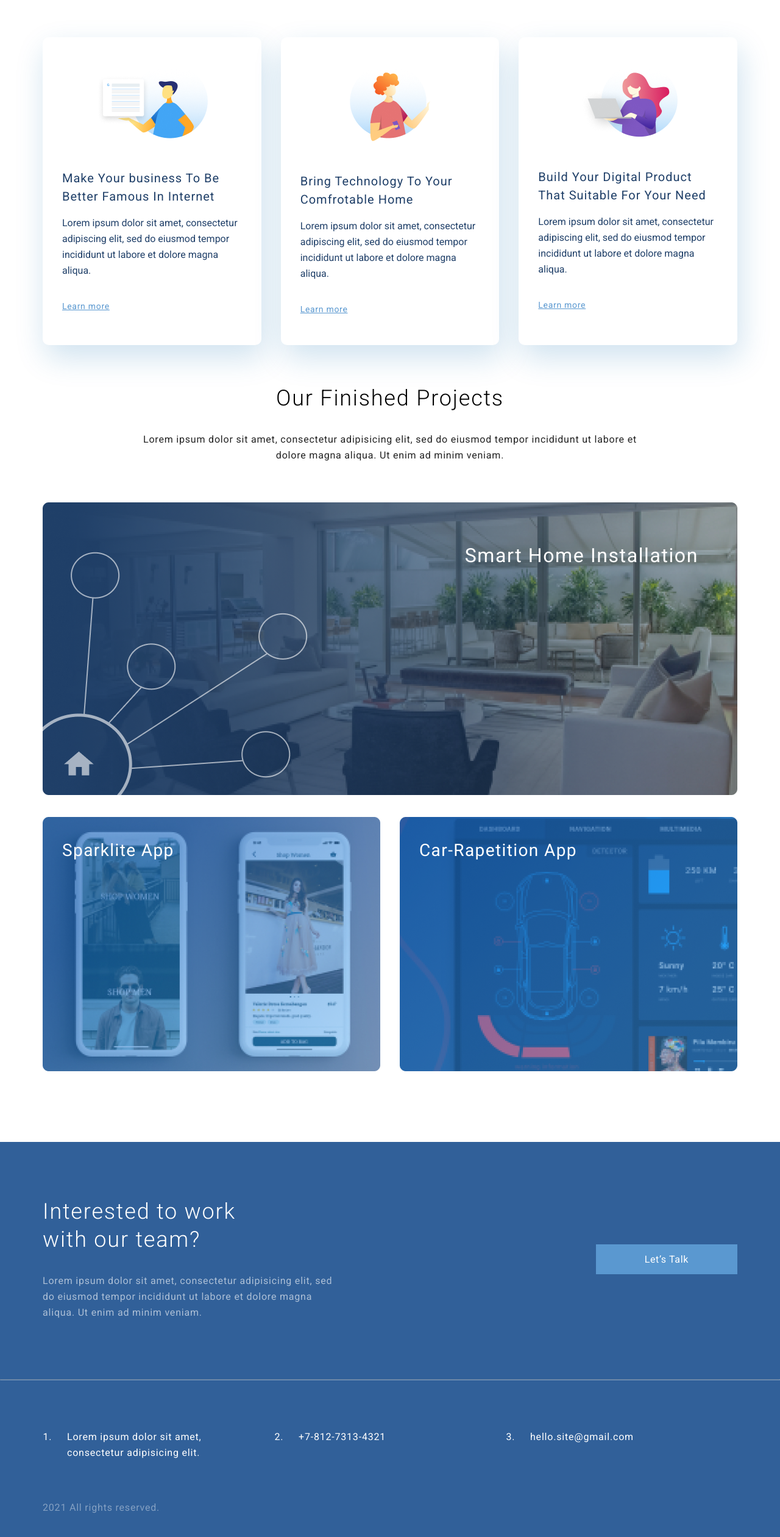
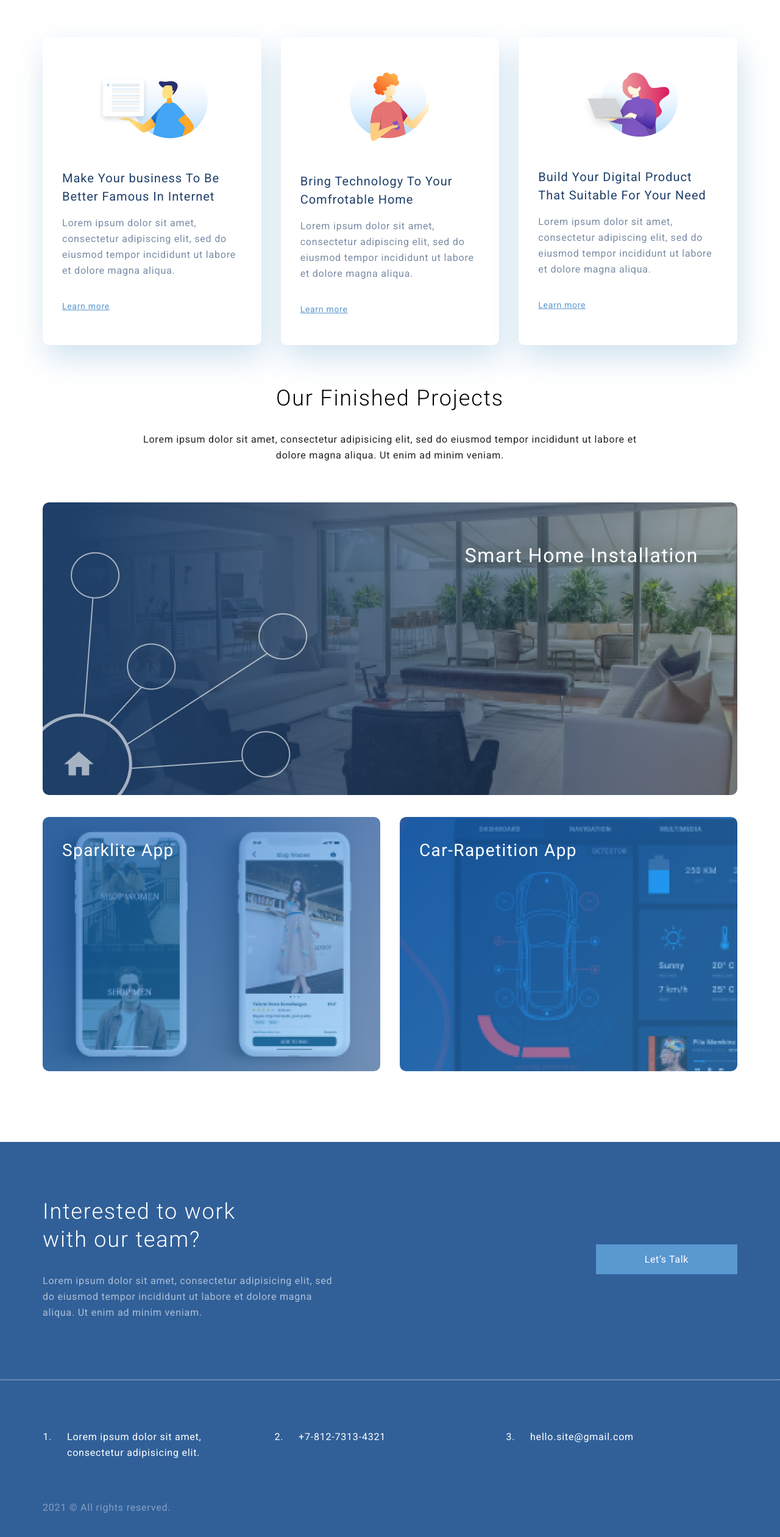
Before and after one commit to AlexShep5/landingone, a plain HTML site: page index.html in a window 1280 px wide. Shown: the part 881-3402 px from the top of the page at 61% size. Drawn offline with Linux system fonts and the light colour scheme.

Commit message:
Add files via upload

```diff
--- a/index.html
+++ b/index.html
@@ -31,21 +31,21 @@
                 <img class="card-img img-width1" src="img/card-1.png" alt="card">
                 <h4 class="heading-mini card__heading">Make Your business To Be
                     Better Famous In Internet</h4>
-                <p class="text">Lorem ipsum dolor sit amet, consectetur adipiscing elit, sed do eiusmod tempor incididunt ut labore et dolore magna aliqua.</p>
+                <p class="text card__text">Lorem ipsum dolor sit amet, consectetur adipiscing elit, sed do eiusmod tempor incididunt ut labore et dolore magna aliqua.</p>
                 <a class="card__ref" href="#">Learn more</a>
             </div>
             <div class="card card-margin">
                 <img class="card-img card__img-width2" src="img/card-2.png" alt="card">
                 <h4 class="heading-mini card__heading">Bring Technology To Your
                     Comfrotable Home</h4>
-                <p class="text">Lorem ipsum dolor sit amet, consectetur adipiscing elit, sed do eiusmod tempor incididunt ut labore et dolore magna aliqua.</p>
+                <p class="text card__text">Lorem ipsum dolor sit amet, consectetur adipiscing elit, sed do eiusmod tempor incididunt ut labore et dolore magna aliqua.</p>
                 <a class="card__ref" href="#">Learn more</a>
             </div>
             <div class="card">
                 <img class="card-img img-width3" src="img/card-3.png" alt="card">
                 <h4 class="heading-mini card__heading">Build Your Digital Product
                     That Suitable For Your Need</h4>
-                <p class="text">Lorem ipsum dolor sit amet, consectetur adipiscing elit, sed do eiusmod tempor incididunt ut labore et dolore magna aliqua.</p>
+                <p class="text card__text">Lorem ipsum dolor sit amet, consectetur adipiscing elit, sed do eiusmod tempor incididunt ut labore et dolore magna aliqua.</p>
                 <a class="card__ref" href="#">Learn more</a>
             </div>
         </div>
@@ -91,8 +91,7 @@
                     <li class="text footer__list">+7-812-7313-4321</li>
                     <li class="text footer__list">hello.site@gmail.com</li>
                 </ol>
-                <p class="text footer__copy">2021 All rights reserved.</p>
-
+                <p class="text footer__copy">2021 &copy; All rights reserved.</p>
             </div>
         </div>
     </div>
--- a/stile.css
+++ b/stile.css
@@ -192,6 +192,7 @@ body {
 
 .project__img {
     width: 100%;
+    border-radius: 10px;
 }
 
 .project__img1-text {
@@ -659,7 +660,7 @@ body {
         margin-top: 16px;
     }
     .project__item-margin {
-        margin-right: 0px;
+        margin: 0 0 16px;
     }
     .project__img2-text {
         font-size: 16px;
```
